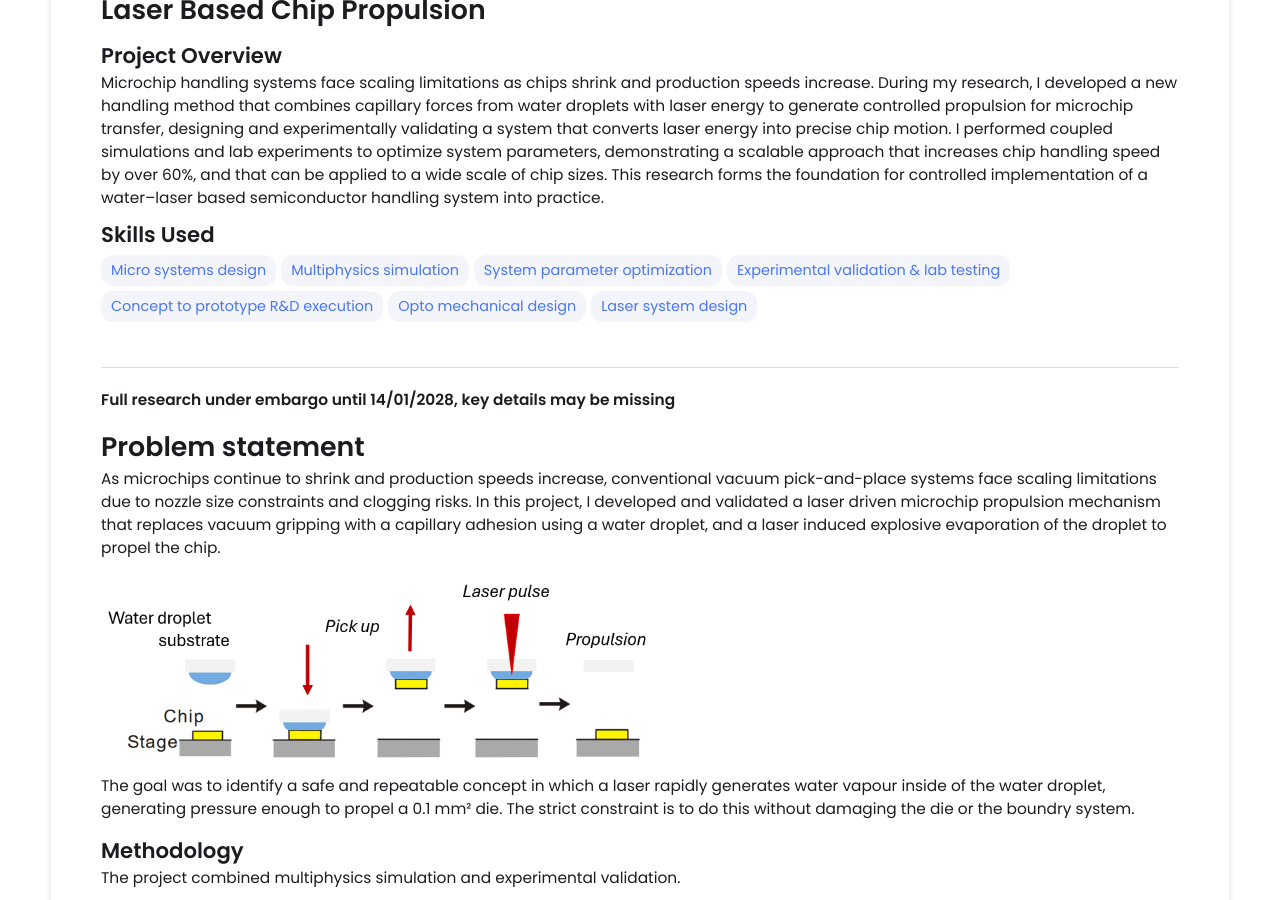
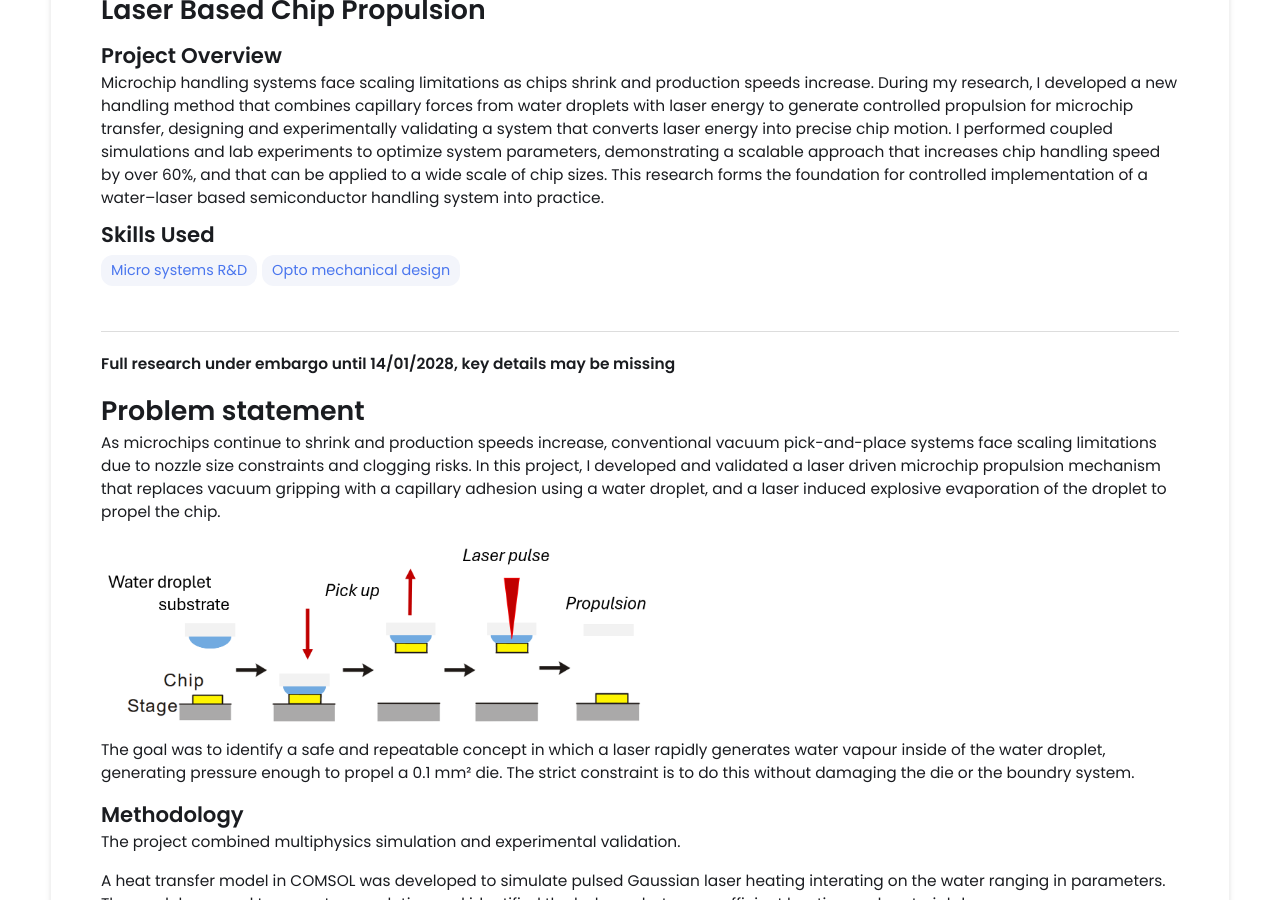
Before and after one commit to martijnswart01/martijnswart01.github.io, a Jekyll site: the page built from _projects/Chip-Propulsion/index.md, in a window 1280 px wide and 900 px high, scrolled down 517 px. Built offline with Jekyll 4.4.1, drawn with Linux system fonts in a browser that asks for light colours.

Commit message:
Update index.md

```diff
--- a/_projects/Chip-Propulsion/index.md
+++ b/_projects/Chip-Propulsion/index.md
@@ -5,13 +5,8 @@ description: |
   Microchip handling systems face scaling limitations as chips shrink and production speeds increase. During my research, I developed a new handling method that combines capillary forces from water droplets with laser energy to generate controlled propulsion for microchip transfer, designing and experimentally validating a system that converts laser energy into precise chip motion. I performed coupled simulations and lab experiments to optimize system parameters, demonstrating a scalable approach that increases chip handling speed by over 60%, and that can be applied to a wide scale of chip sizes. This research forms the foundation for controlled implementation of a water–laser based semiconductor handling system into practice.
 
 skills:
-  - Micro systems design
-  - Multiphysics simulation
-  - System parameter optimization
-  - Experimental validation & lab testing
-  - Concept to prototype R&D execution
+  - Micro systems R&D
   - Opto mechanical design
-  - Laser system design
 
 main-image: "/Cover page 4.jpg"
 ---
```
